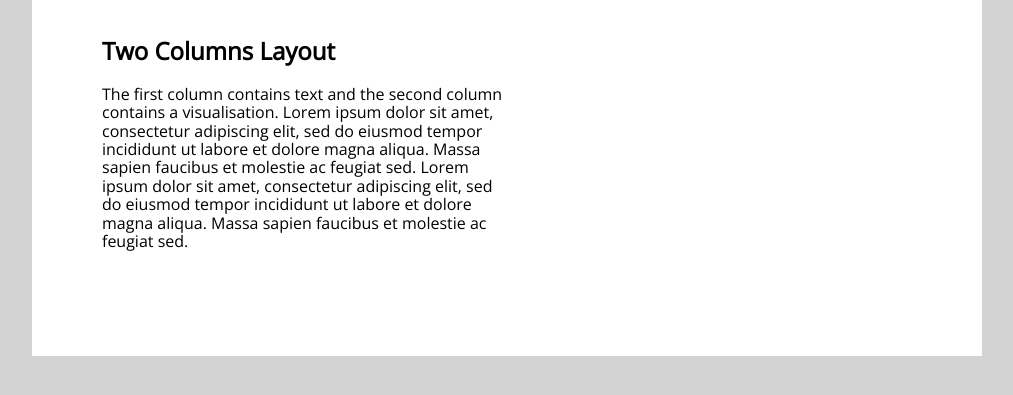
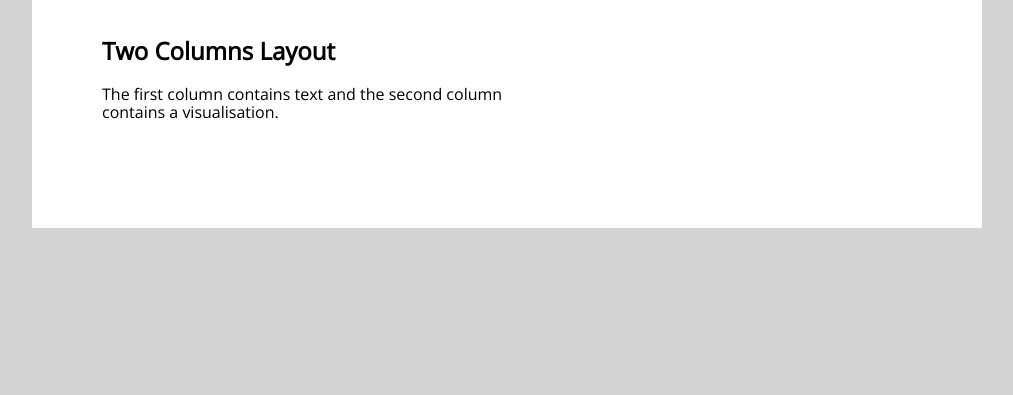
Before and after one commit to swly777/FIT3179, a plain HTML site: page index.html in a window 1280 px wide. Shown: the part 167-562 px from the top of the page, without its empty margins (133-1146 px from the left). Drawn offline with nearby package versions, Linux system fonts and the light colour scheme; a script that the page names is missing.

Commit message:
Update index.html

```diff
--- a/index.html
+++ b/index.html
@@ -47,10 +47,7 @@
         <div class="pure-u-1-2">
           <div class="description description-right">
             <h2>Two Columns Layout</h2>
-            <p>The first column contains text and the second column contains a visualisation.
-              Lorem ipsum dolor sit amet, consectetur adipiscing elit, sed do eiusmod tempor incididunt ut labore et
-              dolore magna aliqua. Massa sapien faucibus et molestie ac feugiat sed. Lorem ipsum dolor sit amet, consectetur adipiscing elit, sed do eiusmod tempor incididunt ut labore et
-              dolore magna aliqua. Massa sapien faucibus et molestie ac feugiat sed. </p>
+            <p>The first column contains text and the second column contains a visualisation. </p>
           </div>
         </div>
         <div class="pure-u-1-2">
```
